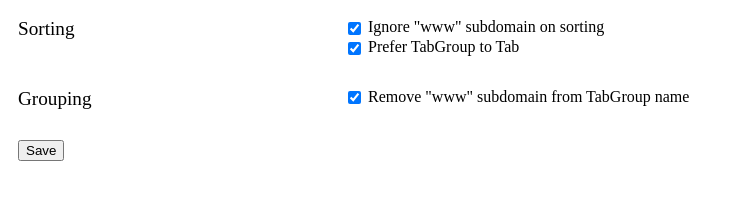
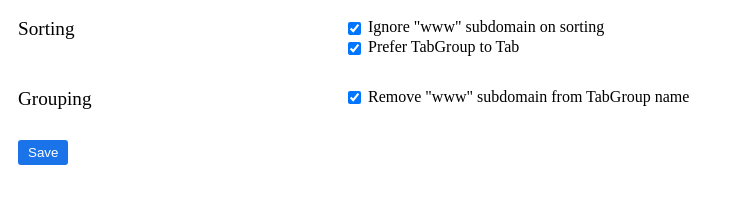
Before and after one commit to mogulla3/tidytab, a website built with Vite: page src/options.html in a window 1280 px wide. Both pictures are taken after a click on the button "Save". Shown: the whole page, without its empty margins (0-734 px from the left). Built offline with nearby package versions, Linux system fonts and the light colour scheme; some packages are replaced by stand-ins of ours.

Commit message:
Add feedback when button pushed.

```diff
--- a/src/options.css
+++ b/src/options.css
@@ -31,3 +31,12 @@ input[type="checkbox"] {
 .footer {
   margin: 20px 10px;
 }
+
+#save-options {
+  background: rgb(26,115,232);
+  color: white;
+  border: none;
+  border-radius: 3px;
+  padding: 5px 10px;
+  cursor: pointer;
+}
--- a/src/options.ts
+++ b/src/options.ts
@@ -56,8 +56,14 @@ const saveOptions = () => {
       removeWwwSubdomainFromTabGroupName: removeWwwSubdomainFromTabGroupNameOption?.checked,
     },
     () => {
-      // TODO: わかりやすいfeedbackにする
-      console.log("saved!");
+      const saveOptionsButton = document.getElementById("save-options");
+      if (saveOptionsButton) {
+        const currentText = saveOptionsButton.textContent;
+        saveOptionsButton.textContent = "Saved!";
+        setTimeout(() => {
+          saveOptionsButton.textContent = currentText;
+        }, 1500);
+      }
     }
   );
 };
```
